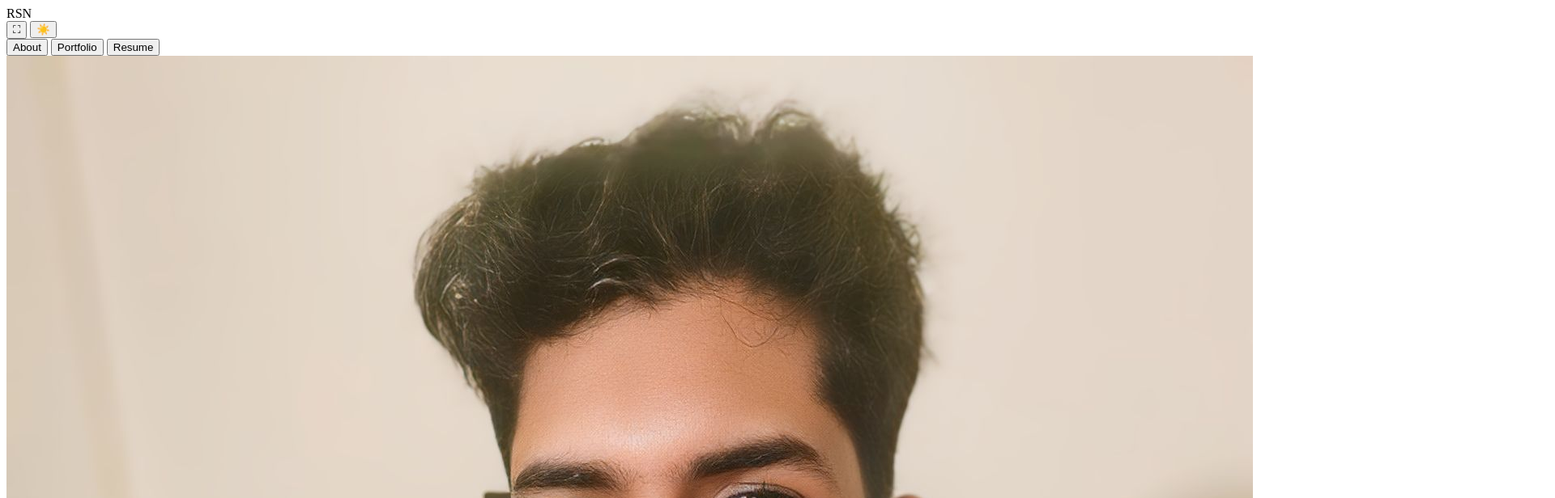
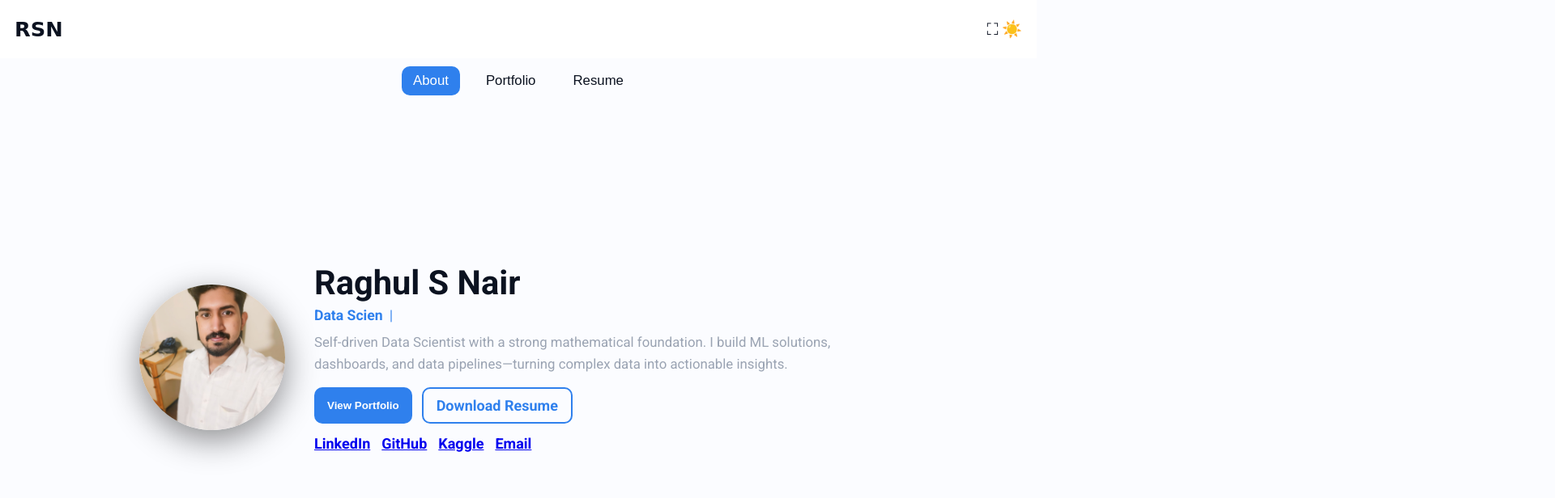
Before and after one commit to RaghulSN/Portfolio, a plain HTML site: page index.html in a window 1280 px wide. Both pictures are taken after a click on the button "Toggle theme". Shown: the top 616 px of the page at 81% size, 1920 px wide, since content can reach past the window. Drawn offline with Linux system fonts and the light colour scheme.

Commit message:
Update style.css

```diff
--- a/style.css
+++ b/style.css
@@ -1,41 +1,121 @@
-// SPA navigation
-const navBtns = document.querySelectorAll(".nav-btn");
-const sections = document.querySelectorAll(".page-section");
-navBtns.forEach(btn => {
-  btn.addEventListener("click", () => {
-    navBtns.forEach(b => b.classList.remove("active"));
-    btn.classList.add("active");
-    sections.forEach(sec => sec.classList.remove("active"));
-    document.getElementById(btn.dataset.section).classList.add("active");
-  });
-});
+/* ---------------------------
+   Raghul Portfolio - style.css
+   Minimal, no wallpaper, dark default
+   --------------------------- */
 
-// Fullscreen
-const fsBtn = document.getElementById("fullscreen-btn");
-fsBtn.addEventListener("click", () => {
-  if (!document.fullscreenElement) document.documentElement.requestFullscreen();
-  else document.exitFullscreen();
-});
+:root{
+  --accent: #2f80ed;
+  --bg: #0b0d11;
+  --panel: #0f1720;
+  --muted: #9aa3b2;
+  --text: #e9eef8;
+  --radius: 12px;
+  --header-h: 72px;
+  --nav-h: 56px;
+  --footer-h: 44px;
+  --drawer-w: 260px;
+}
 
-// Theme toggle
-const themeBtn = document.getElementById("theme-btn");
-themeBtn.addEventListener("click", () => document.body.classList.toggle("light"));
+/* Reset */
+*{box-sizing:border-box;margin:0;padding:0}
+html,body{height:100%}
+body{
+  font-family:'Roboto',system-ui,'Segoe UI',Roboto,Arial,sans-serif;
+  background:var(--bg);
+  color:var(--text);
+  font-size:18px;
+  overflow:hidden; /* each section scrolls individually */
+}
+body.light{
+  background:#fbfcff;
+  color:#0b1220;
+}
 
-// Drawer (Portfolio)
-const drawerToggle = document.getElementById("drawer-toggle");
-const drawer = document.getElementById("drawer");
-const drawerClose = document.getElementById("drawer-close");
-drawerToggle.addEventListener("click", () => drawer.classList.add("open"));
-drawerClose.addEventListener("click", () => drawer.classList.remove("open"));
+/* Topbar */
+.topbar{
+  position:fixed; top:0; left:0; right:0; height:var(--header-h);
+  display:flex; align-items:center; justify-content:space-between; padding:0 18px;
+  z-index:1300; background:rgba(3,6,12,0.6); backdrop-filter: blur(6px);
+}
+body.light .topbar{ background: rgba(255,255,255,0.9); }
+.logo{ font-family:cursive; font-size:1.6rem; font-weight:700; }
+.icon{ background:transparent; border:0; color:inherit; font-size:1.25rem; cursor:pointer; }
 
-// Portfolio scroll
-const portfolio = document.getElementById("portfolio");
-const progressBar = document.getElementById("progress-bar");
-const backToTop = document.getElementById("back-to-top");
-portfolio.addEventListener("scroll", () => {
-  const scrollTop = portfolio.scrollTop;
-  const scrollHeight = portfolio.scrollHeight - portfolio.clientHeight;
-  progressBar.style.width = (scrollTop/scrollHeight)*100 + "%";
-  backToTop.style.display = scrollTop > 200 ? "block" : "none";
-});
-backToTop.addEventListener("click", () => portfolio.scrollTo({ top:0, behavior:"smooth" }));
+/* Navrow centered under topbar */
+.navrow{
+  position:fixed; top:calc(var(--header-h)); left:0; right:0; height:var(--nav-h);
+  display:flex; align-items:center; justify-content:center; gap:18px; z-index:1200;
+}
+.nav-btn{ background:transparent; border:0; color:inherit; padding:8px 14px; border-radius:10px; cursor:pointer; font-size:1.05rem; }
+.nav-btn.active{ background:var(--accent); color:#fff; }
+
+/* Main area where sections sit (stacked absolute to enable slide) */
+main{ position:relative; top: calc(var(--header-h) + var(--nav-h)); height: calc(100vh - var(--header-h) - var(--nav-h) - var(--footer-h)); overflow:visible; }
+
+/* Page section base */
+.page-section{
+  position:absolute; inset:0; padding:28px; overflow-y:auto;
+  transform: translateX(100%); opacity:0; pointer-events:none;
+  transition: transform 420ms cubic-bezier(.2,.9,.3,1), opacity 320ms ease;
+}
+.page-section.active{ transform: translateX(0); opacity:1; pointer-events:auto; }
+
+/* ABOUT layout */
+.about-card{ max-width:1100px; margin:0 auto; height:100%; display:flex; align-items:center; gap:36px; justify-content:center; }
+.profile-photo{ width:180px; height:180px; border-radius:50%; object-fit:cover; box-shadow:0 12px 40px rgba(0,0,0,0.45); }
+.about-text{ max-width:720px; }
+.name{ font-size:2.6rem; margin-bottom:6px; font-weight:700; }
+.role-row{ color:var(--accent); font-weight:700; font-size:1.1rem; display:flex; align-items:center; gap:8px; margin-bottom:10px; }
+.pipe{ opacity:0.8; }
+.bio{ color:var(--muted); line-height:1.6; margin-bottom:16px; font-size:1.05rem; }
+.cta-row{ display:flex; gap:12px; margin-bottom:14px; }
+.btn{ padding:10px 16px; border-radius:10px; cursor:pointer; font-weight:700; text-decoration:none; }
+.btn.primary{ background:var(--accent); color:#fff; border:0; }
+.btn.outline{ border:2px solid var(--accent); color:var(--accent); background:transparent; }
+
+/* socials */
+.socials{ display:flex; gap:14px; font-weight:600; }
+
+/* On wide screens, keep About non-scrollable feel */
+@media(min-width:900px){
+  #about{ overflow:hidden; }
+}
+
+/* PORTFOLIO styling */
+#progress-bar{ position:fixed; top: calc(var(--header-h) + var(--nav-h)); left:0; height:4px; width:0; background:var(--accent); z-index:1400; transition:width 120ms linear; }
+.drawer-toggle{ position:fixed; top: calc(var(--header-h) + var(--nav-h) + 16px); left:18px; z-index:1400; font-size:1.4rem; border:0; background:transparent; display:none; cursor:pointer; }
+
+/* Drawer */
+#drawer{ position:fixed; top: calc(var(--header-h) + var(--nav-h)); left: calc(-1 * var(--drawer-w)); width:var(--drawer-w); bottom:var(--footer-h); background:var(--panel); padding:18px; z-index:1450; transition:left 320ms cubic-bezier(.2,.9,.3,1); box-shadow: 10px 0 30px rgba(0,0,0,0.45); overflow:auto }
+#drawer.open{ left:0; }
+.drawer-close{ position:absolute; top:8px; right:10px; background:transparent; border:0; color:inherit; font-size:1.15rem; cursor:pointer; }
+.drawer-nav a{ display:block; padding:10px 6px; color:inherit; text-decoration:none; margin-bottom:6px; border-radius:8px; }
+.drawer-nav a:hover{ background: rgba(255,255,255,0.02); }
+
+/* Push effect when drawer open */
+body.drawer-open .page-section.active{ transform: translateX(var(--drawer-w)); }
+
+/* Portfolio content */
+.portfolio-inner{ max-width:1200px; margin:40px auto 100px; display:flex; flex-direction:column; gap:24px; padding:12px; }
+.card{ background: rgba(255,255,255,0.03); padding:22px; border-radius:14px; box-shadow:0 10px 30px rgba(0,0,0,0.35); transition: transform .22s ease, box-shadow .22s ease; }
+.card:hover{ transform: translateY(-6px); box-shadow:0 16px 40px rgba(0,0,0,0.45); }
+.card h2{ font-size:1.4rem; margin-bottom:10px; position:relative; }
+.card h2::after{ content:""; position:absolute; left:0; bottom:-8px; width:48px; height:4px; background:var(--accent); border-radius:3px; }
+
+/* project row inside projects card */
+.project{ display:grid; grid-template-columns: 1fr 2fr; gap:16px; align-items:start; margin-bottom:14px; }
+.proj-title h3{ margin:0; color:var(--accent) }
+.proj-desc p{ margin:0; color:var(--muted); line-height:1.5 }
+
+/* back to top */
+.back-top{ position:fixed; right:20px; bottom:80px; width:44px; height:44px; border-radius:999px; background:var(--accent); border:0; color:#fff; font-size:1.1rem; cursor:pointer; display:none; z-index:1500 }
+
+/* RESUME */
+.resume-box{ max-width:1200px; width:90%; margin:22px auto; border-radius:12px; overflow:hidden; border:2px solid var(--accent); display:flex; flex-direction:column; height:85vh; background:transparent; }
+.resume-header{ display:flex; align-items:center; justify-content:space-between; padding:10px 12px; background:var(--accent); color:#fff; }
+.resume-actions .small-icon{ background:#fff; color:var(--accent); border-radius:8px; padding:6px 8px; border:0; margin-left:8px; cursor:pointer }
+.resume-download{ background:#fff; color:var(--accent); padding:6px 10px; border-radius:8px; font-weight:700; text-decoration:none; margin-left:8px }
+.resume-object{ width:100%; height:100%; border:0; display:block }
+
+/* FOOTER */
+.site-footer{ position:fixed; left:0; right:0; bottom:0; height:var(--footer-h); display:flex; align-items:center; justify-content:center; background:rgba(255,255,255,0.02); z-index:1200; color:var(--muted) }
```
